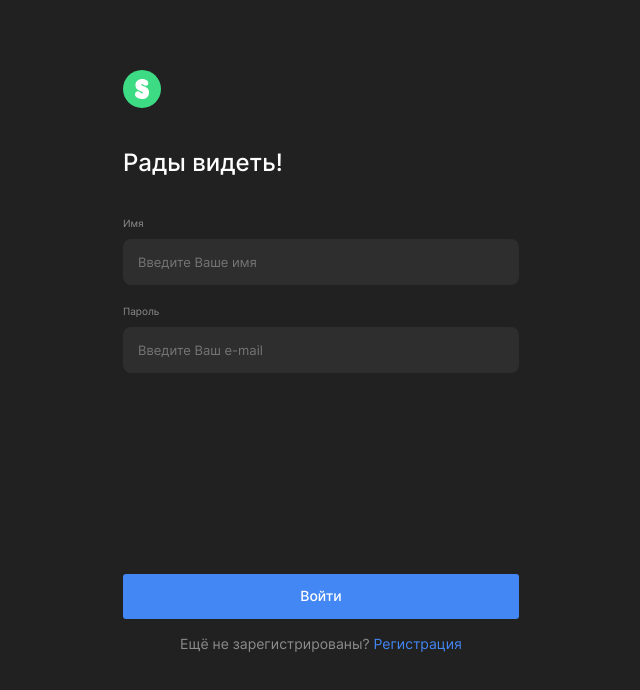
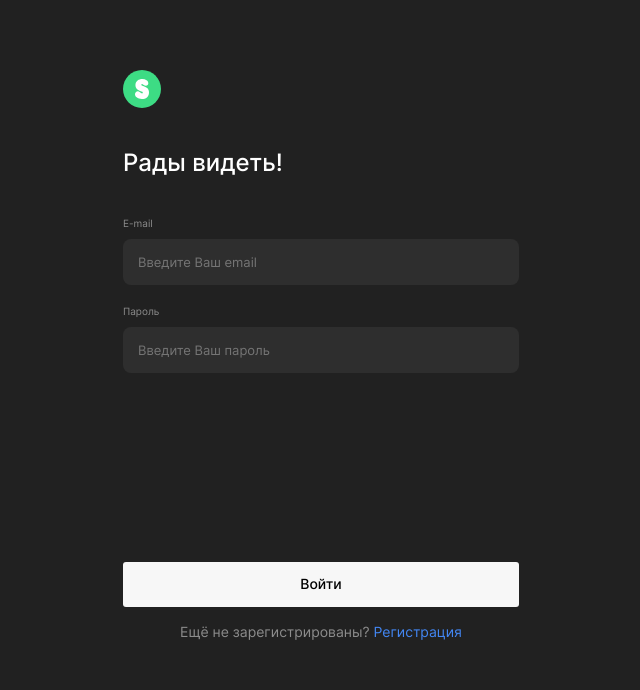
Before and after one commit to Vovkasquid/movies-explorer-frontend, a React (Create React App) app: page /signin in a window 1280 px wide. Shown: the top 690 px of the page, without its empty margins (319-959 px from the left). Built offline with nearby package versions, Linux system fonts and the light colour scheme.

Commit message:
feat: валидация для Login

```diff
--- a/src/components/Login/Login.css
+++ b/src/components/Login/Login.css
@@ -110,6 +110,7 @@
   align-self: flex-start;
   color: #EE3465;
   visibility: hidden;
+  opacity: visibility .3s ease;
 }
 
 .login__form-input-error_active {
@@ -150,6 +151,11 @@
 .login__form-submit:focus {
   border: none;
   outline: 1px solid hsla(147, 69%, 55%, 1);
+}
+
+.login__form-submit:disabled {
+  background-color: hsla(0, 0%, 97%, 1);
+  color: #000;
 }
 
 .login__form-helper-text {
--- a/src/components/Login/Login.jsx
+++ b/src/components/Login/Login.jsx
@@ -1,28 +1,68 @@
 import React from 'react'
 import { Link } from 'react-router-dom'
+import formValidationHook from '../../hooks/formValidationHook'
 import './Login.css'
 import logo from '../../images/logo.svg'
 
 export default function login() {
+  const { values, isValid, handleChange, errors } = formValidationHook({
+    email: '',
+    password: '',
+  })
+
+  const onFormSumbit = (evt) => {
+    evt.preventDefault()
+    if (isValid) {
+      console.log('Login SUBMIT')
+    } else {
+      console.log('Login Error')
+      console.log(errors)
+    }
+  }
+
   return (
     <section className="login">
       <div className="login-container">
         <img src={logo} alt="лого проекта" className="login__logo" />
         <h1 className="login__title">Рады видеть!</h1>
-        <form name="login" className="login__form">
+        <form name="login" className="login__form" noValidate onSubmit={onFormSumbit}>
           <ul className="login__form-input-list">
             <li className="login__form-input-list-item">
-              <p className="login__form-input-label">Имя</p>
-              <input type="email" className="login__form-input" placeholder="Введите Ваше имя" />
+              <p className="login__form-input-label">E-mail</p>
+              <input
+                name="email"
+                type="email"
+                className="login__form-input"
+                placeholder="Введите Ваш email"
+                value={values.email}
+                onChange={handleChange}
+                required
+              />
             </li>
             <li className="login__form-input-list-item">
               <p className="login__form-input-label">Пароль</p>
-              <input type="password" className="login__form-input" placeholder="Введите Ваш e-mail" />
-              <span className="login__form-input-error">Что-то пошло не так...</span>
+              <input
+                name="password"
+                type="password"
+                className="login__form-input"
+                placeholder="Введите Ваш пароль"
+                value={values.password}
+                onChange={handleChange}
+                minLength="8"
+                maxLength="35"
+                required
+              />
+              <span
+                className={
+                  !isValid ? 'login__form-input-error login__form-input-error_active' : 'login__form-input-error'
+                }
+              >
+                {errors?.email} {errors?.password}
+              </span>
             </li>
           </ul>
           <div className="login__form-button-container">
-            <button type="submit" className="login__form-submit">
+            <button type="submit" className="login__form-submit" disabled={!isValid}>
               Войти
             </button>
             <p className="login__form-helper-text">
--- a/src/components/SearchForm/SearchForm.jsx
+++ b/src/components/SearchForm/SearchForm.jsx
@@ -11,6 +11,7 @@ export default function SearchForm() {
     evt.preventDefault()
     if (isValid) {
       console.log('SUBMIT SEARCH')
+      setIsError(false)
     } else {
       setIsError(true)
     }
@@ -21,6 +22,7 @@ export default function SearchForm() {
       <form className="search-form__form" name="search" noValidate onSubmit={onSubmitForm}>
         <div className="search-form__input-fields">
           <input
+            name="search"
             placeholder="Фильм"
             type="search"
             required
--- a/src/hooks/formValidationHook.jsx
+++ b/src/hooks/formValidationHook.jsx
@@ -1,7 +1,7 @@
 import { useCallback, useState } from 'react'
 
-export default function useFormWithValidation() {
-  const [values, setValues] = useState({})
+export default function useFormWithValidation(inputs) {
+  const [values, setValues] = useState(inputs)
   const [errors, setErrors] = useState({})
   const [isValid, setIsValid] = useState(false)
 
```
